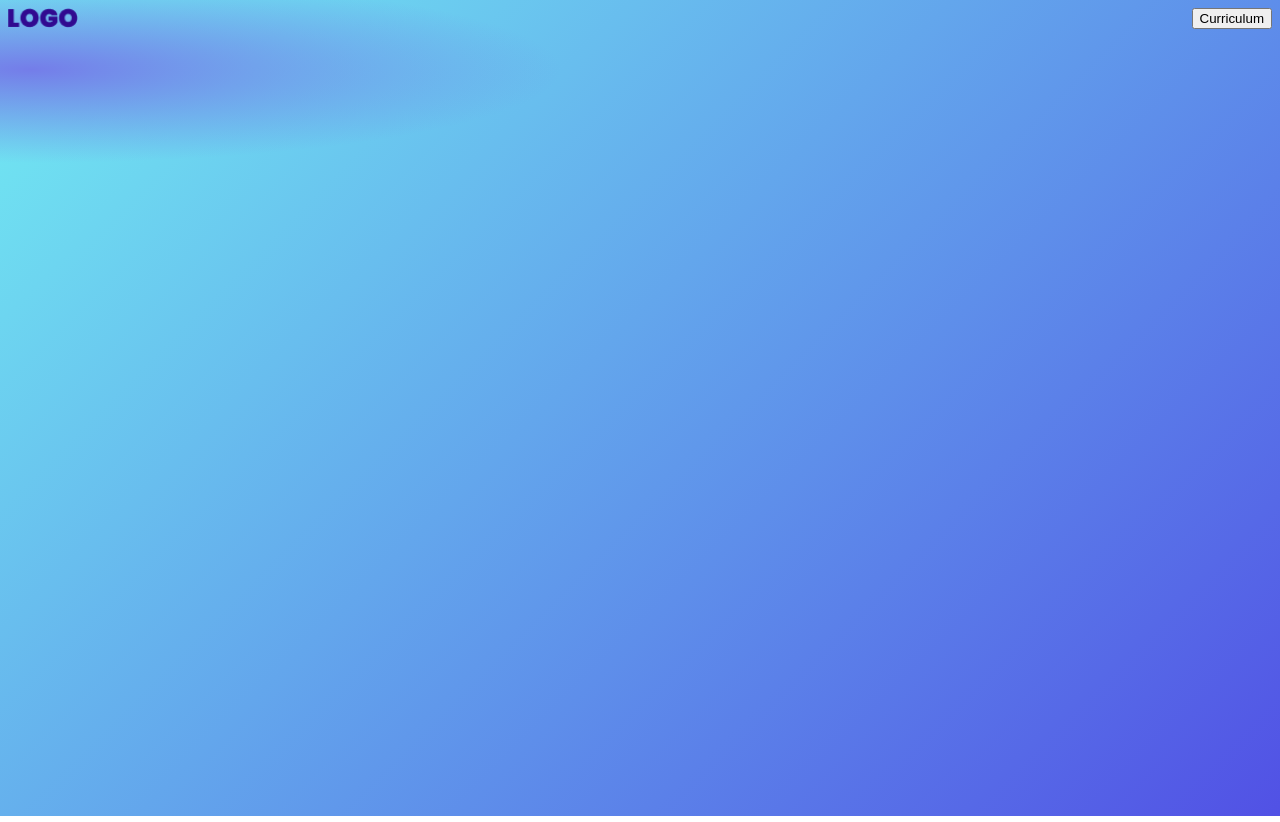
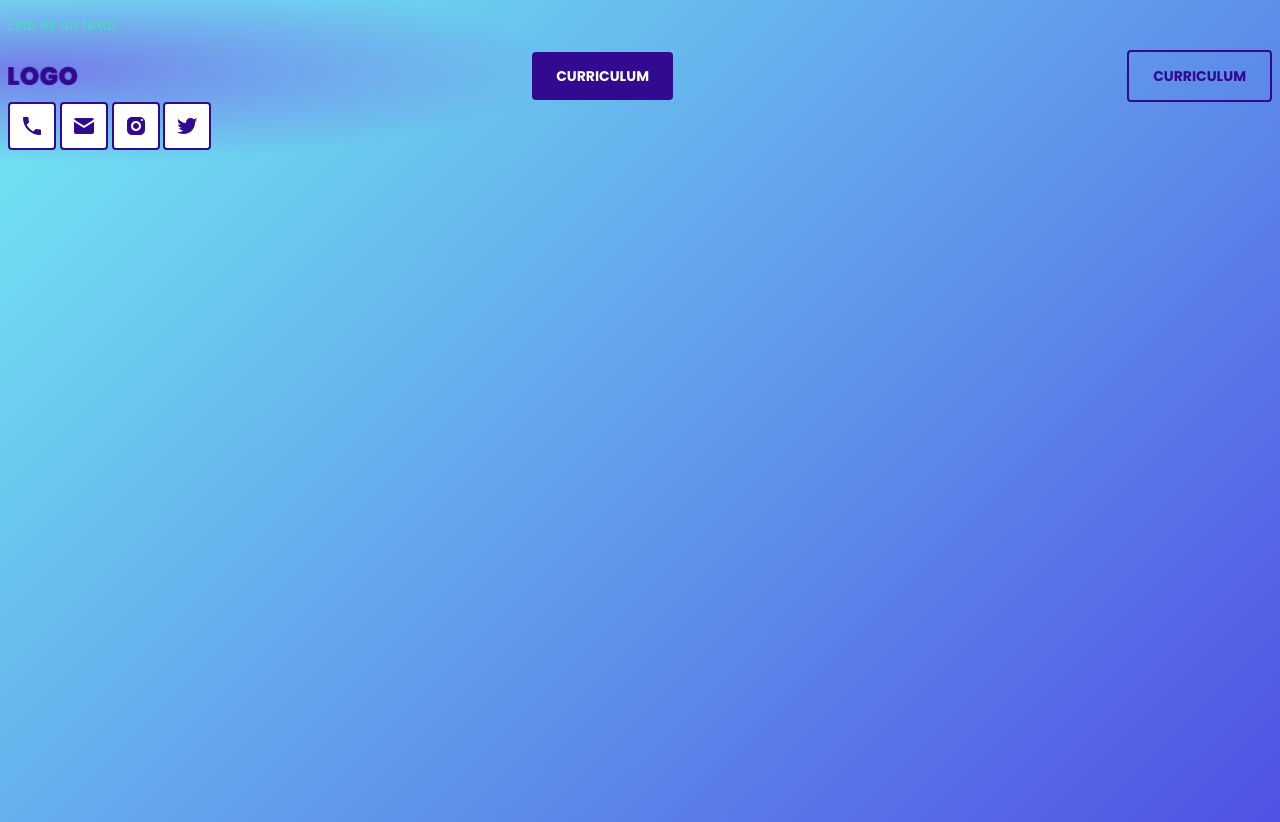
Before and after one commit to yahu39/portafolio-jaume, a plain HTML site: page index.html in a window 1280 px wide. Drawn offline with Linux system fonts and the light colour scheme.

Commit message:
Bottom Bottom-icon

```diff
--- /dev/null
+++ b/css/button-icon.css
@@ -0,0 +1,12 @@
+.button-icon {
+  padding: 10px;
+  border-radius: 4px;
+  background: var(--white);
+  border: 2px solid var(--purple);
+  text-decoration: none;
+  display: inline-block;
+}
+
+.button-icon img {
+  vertical-align: middle;
+}
--- /dev/null
+++ b/css/button.css
@@ -0,0 +1,17 @@
+.button {
+  background-color: var(--purple);
+  color: var(--white);
+  font: var(--button);
+  padding-inline-start: 24px;
+  padding-inline-end: 24px;
+  padding-block-start: 13px;
+  padding-block-end: 13px;
+  border-radius: 4px;
+  text-transform: uppercase;
+  border: none;
+}
+.button.is-secondary {
+  background: unset;
+  color: var(--purple);
+  border: 2px solid var(--purple);
+}
--- /dev/null
+++ b/css/header.css
@@ -0,0 +1,5 @@
+.header {
+  display: flex;
+  justify-content: space-between;
+  align-items: center;
+}
--- a/css/index.css
+++ b/css/index.css
@@ -1,16 +1,30 @@
+@import "./button.css";
+@import "./button-icon.css";
+@import "./header.css";
 :root {
+  --fontBase: "Poppins", sans-serif;
+  --headline1: bold 95px/153.71px var(--fontBase);
+  --headline2: bold 59px/95px var(--fontBase);
+  --headline3: bold 48px/77px var(--fontBase);
+  --headline4: bold 34px/55px var(--fontBase);
+  --headline5: bold 24px/38px var(--fontBase);
+  --body1: 16px/25px var(--fontBase);
+  --body2: 14px/22px var(--fontBase);
+  --button: bold 14px/22px var(--fontBase);
+  --caption: 12px/19px var(--fontBase);
   --gradient: radial-gradient(
       41.48% 11.48% at 2.38% 8.52%,
       #747de9 0%,
       rgba(255, 255, 255, 0) 100%
     ),
     linear-gradient(135deg, #72edf2 0%, #5151e5 100%);
+  --purple: #310a90;
+  --green: #42e2b8;
+  --white: white;
 }
 body {
   background: var(--gradient);
   min-block-size: 100vh;
+  font: var(--body2);
+  color: var(--green);
 }
-.header {
-  display: flex;
-  justify-content: space-between;
-}
--- a/index.html
+++ b/index.html
@@ -6,17 +6,32 @@
     <meta name="viewport" content="width=device-width, initial-scale=1.0" />
     <title>Portafolio Jaume</title>
     <link rel="stylesheet" href="./css/index.css" />
+
+    <link rel="preconnect" href="https://fonts.gstatic.com" />
+    <link
+      href="https://fonts.googleapis.com/css2?family=Poppins:wght@400;700&display=swap"
+      rel="stylesheet"
+    />
   </head>
   <body>
+    <p>Esto es un texto</p>
     <header class="header">
-      <img
-        src="./images/LOGO.png
-      "
-        width="70"
-        height="20px"
-        alt="logo"
-      />
-      <button>Curriculum</button>
+      <img src="./images/LOGO.png" width="70" height="20px" alt="logo" />
+      <button class="button">Curriculum</button>
+      <button class="button is-secondary">Curriculum</button>
     </header>
+
+    <a class="button-icon" href="tel:92745328"
+      ><img src="./icons/icon-phone.svg" alt="phone"
+    /></a>
+    <a class="button-icon" href="tel:92745328"
+      ><img src="./icons/icon-important_mail.svg" alt="important_mail"
+    /></a>
+    <a class="button-icon" href="tel:92745328"
+      ><img src="./icons/icon-instagram.svg" alt="instragram"
+    /></a>
+    <a class="button-icon" href="tel:92745328"
+      ><img src="./icons/icon-twitter_squared.svg" alt="twitter"
+    /></a>
   </body>
 </html>
```
Also changed, not shown: icons/icon-github.svg (added), icons/icon-heart_outline.svg (added), icons/icon-important_mail.svg (added), icons/icon-instagram.svg (added), icons/icon-phone.svg (added), icons/icon-twitter_squared.svg (added), icons/icons-down.svg (added).
